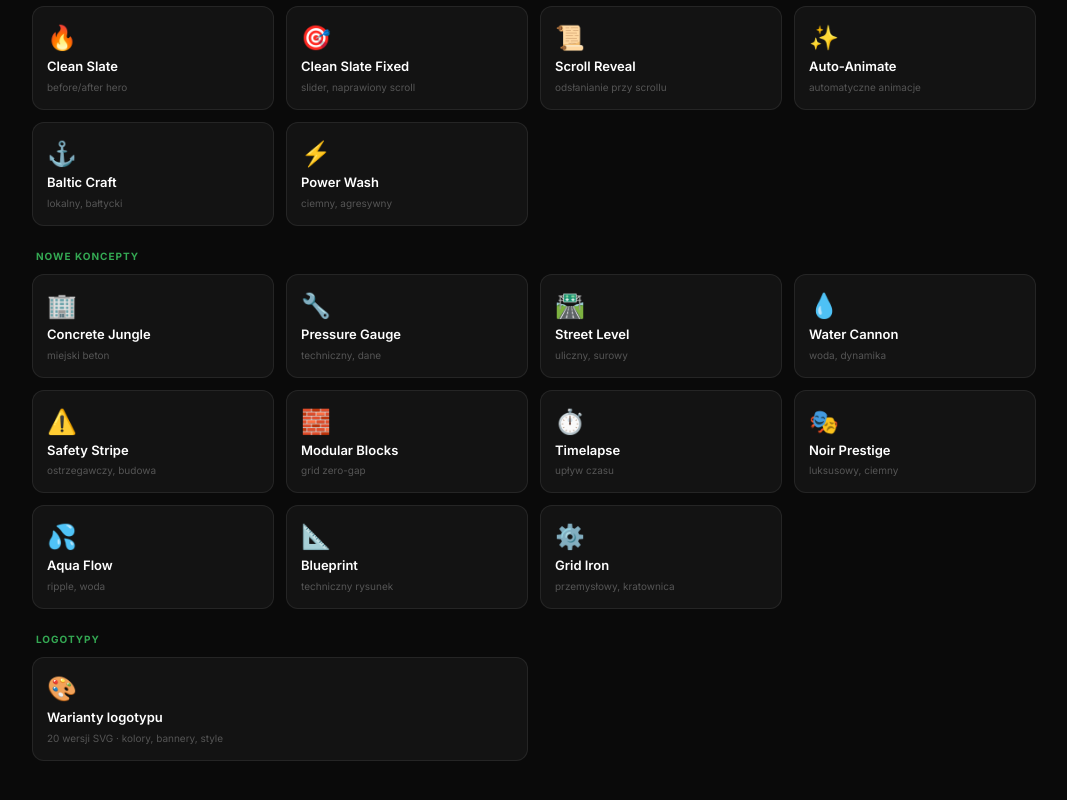
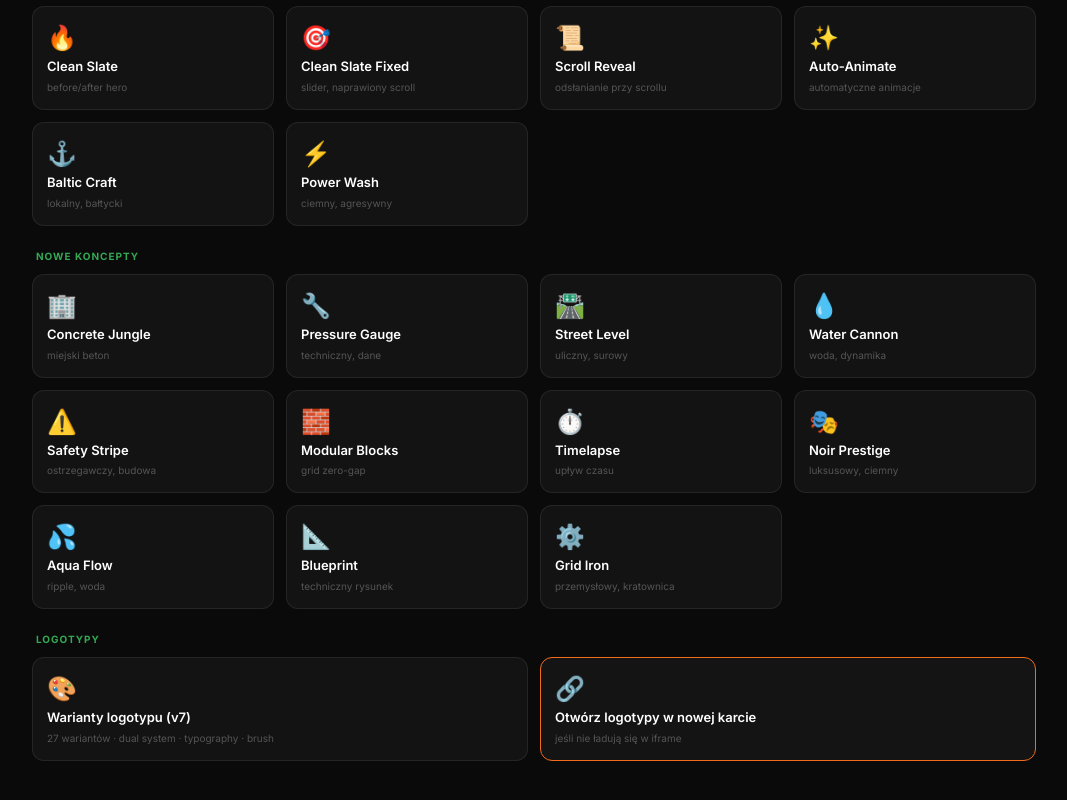
Before and after one commit to mistereq83/ustowski-benchmark, a plain HTML site: page index.html in a window 1280 px wide. Shown: the part 346-1146 px from the top of the page, without its empty margins (106-1173 px from the left). Drawn offline with Linux system fonts and the light colour scheme.

Commit message:
Add direct link to logos page (iframe loading fix)

```diff
--- a/index.html
+++ b/index.html
@@ -237,8 +237,13 @@
   <div class="grid">
     <div class="card" onclick="openVariant('logos')" style="grid-column: span 2;">
       <span class="emoji">🎨</span>
-      <span class="name">Warianty logotypu</span>
-      <span class="tag">20 wersji SVG · kolory, bannery, style</span>
+      <span class="name">Warianty logotypu (v7)</span>
+      <span class="tag">27 wariantów · dual system · typography · brush</span>
+    </div>
+    <div class="card" onclick="window.open('variants/logos.html','_blank')" style="grid-column: span 2; border: 1px solid #f26b1d;">
+      <span class="emoji">🔗</span>
+      <span class="name">Otwórz logotypy w nowej karcie</span>
+      <span class="tag">jeśli nie ładują się w iframe</span>
     </div>
   </div>
 </div>
```
